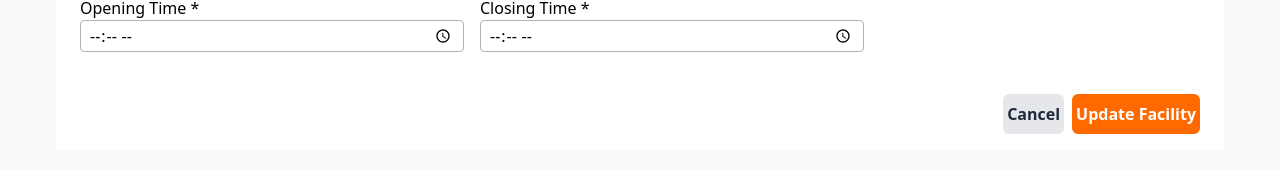
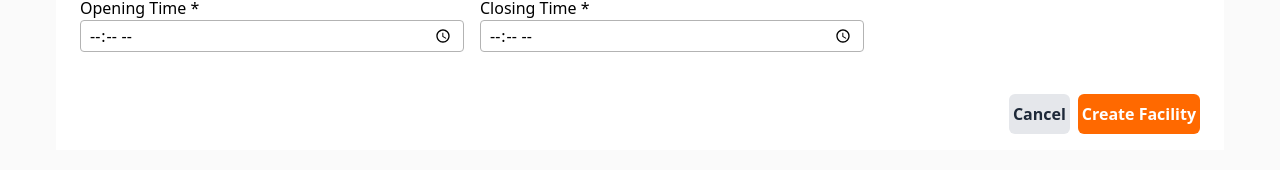
Before and after one commit to sandorelod00/trackman-challenge, a React (Vite) app: page /create in a window 1280 px wide. Shown: the part 627-797 px from the top of the page. Built offline with nearby package versions, Linux system fonts and the light colour scheme.

Commit message:
fix label for form in edit mode

```diff
--- a/src/components/pages/FacilityFormPage/FaclilityForm.tsx
+++ b/src/components/pages/FacilityFormPage/FaclilityForm.tsx
@@ -107,7 +107,7 @@ const FacilityForm: FC<FacilityFormProps> = ({ initialFacility, isEditMode }) =>
             <div className="flex justify-end gap-2 mt-4">
                 <NavLinkButton label="Cancel" variant="secondary" type="button" to={'/'} />
                 <Button
-                    label={isEditMode ? 'Create Facility' : 'Update Facility'}
+                    label={!isEditMode ? 'Create Facility' : 'Update Facility'}
                     variant="primary"
                     type="submit"
                 />
```
